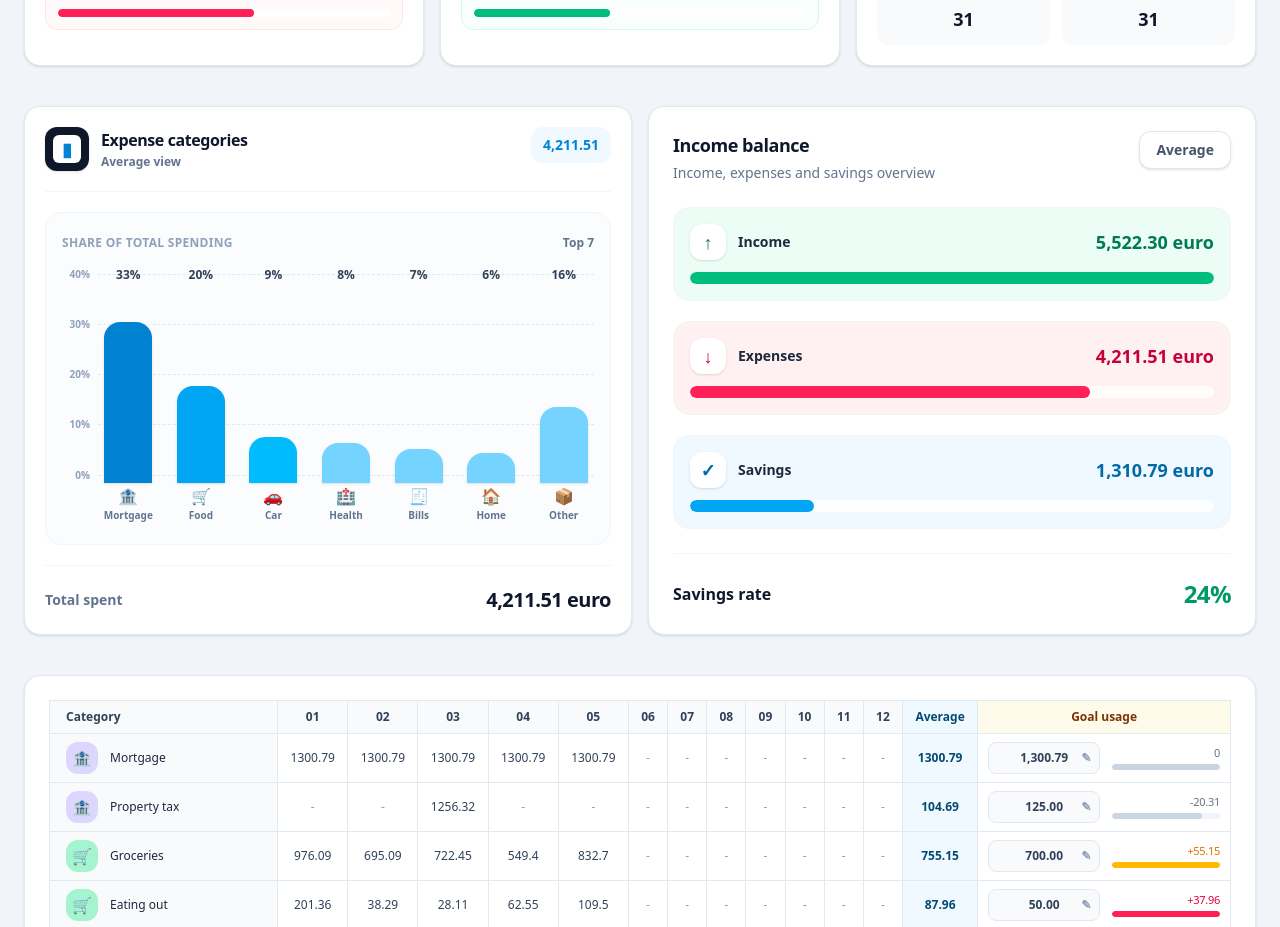
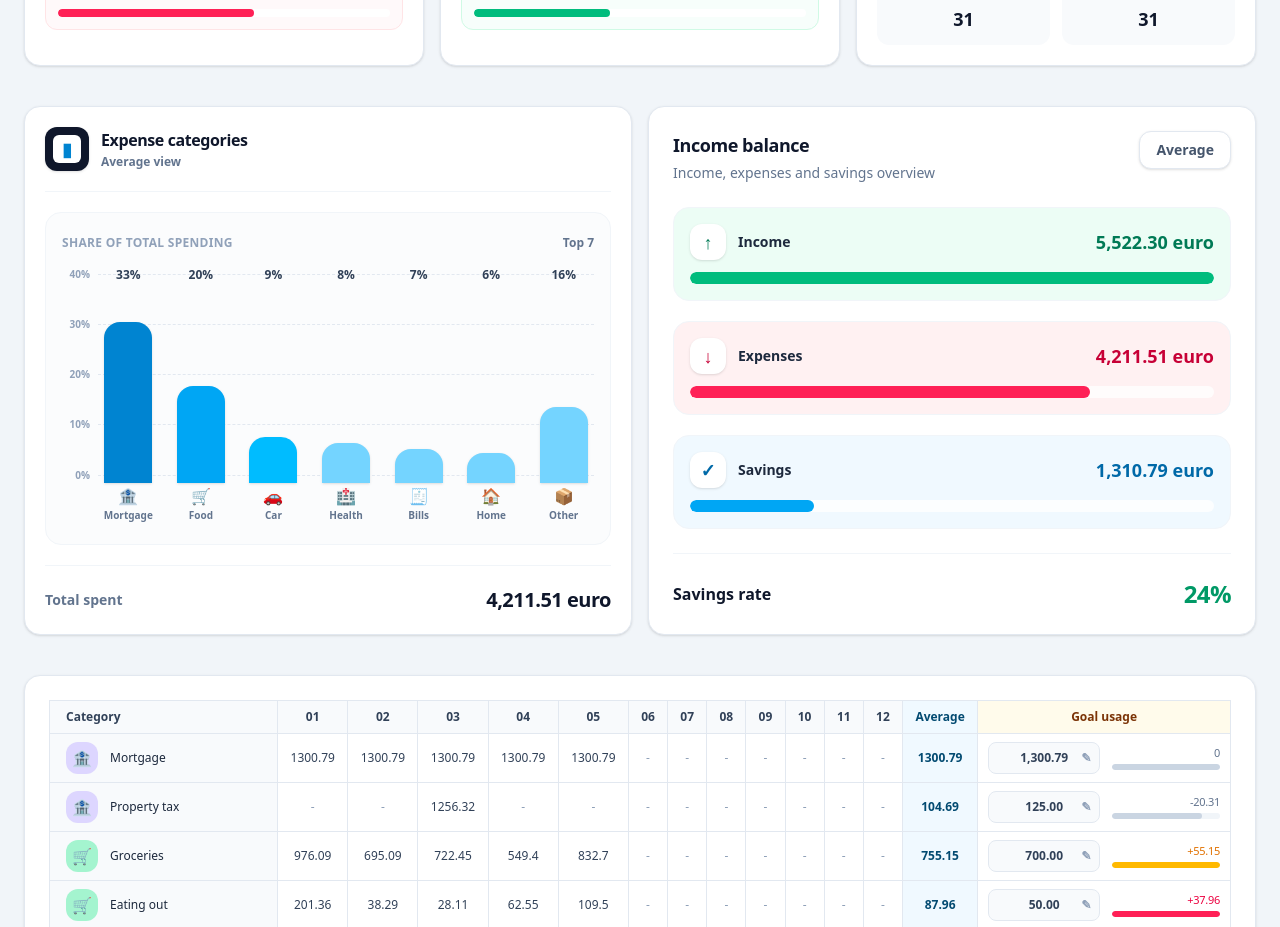
Before and after one commit to oleksaGrzegorz/budget-app, a React (Vite) app: page / in a window 1280 px wide. Shown: the part 1340-2267 px from the top of the page. Built offline with nearby package versions, Linux system fonts and the light colour scheme; no server answers.

Commit message:
refactor: remove span (expensesByCat)

```diff
--- a/src/components/ExpensesByCategoryChart/ExpensesByCategoryChart.tsx
+++ b/src/components/ExpensesByCategoryChart/ExpensesByCategoryChart.tsx
@@ -82,12 +82,6 @@ export const ExpensesByCategoryChart = ({
             </p>
           </div>
         </div>
-
-        {total > 0 && (
-          <span className="rounded-xl bg-sky-50 px-3 py-2 text-sm font-black text-sky-600">
-            {formatMoney(total)}
-          </span>
-        )}
       </div>
 
       <div className="h-px bg-slate-100" />
```
